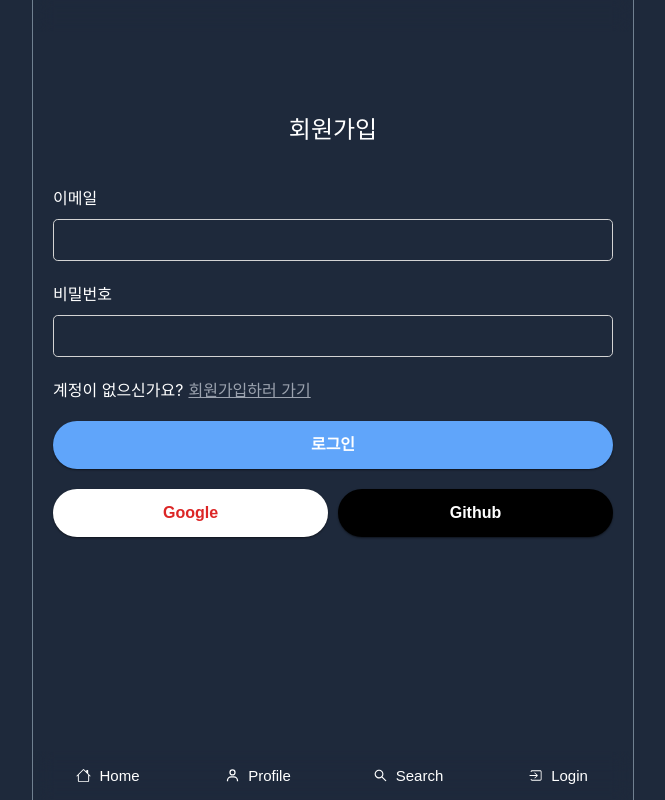
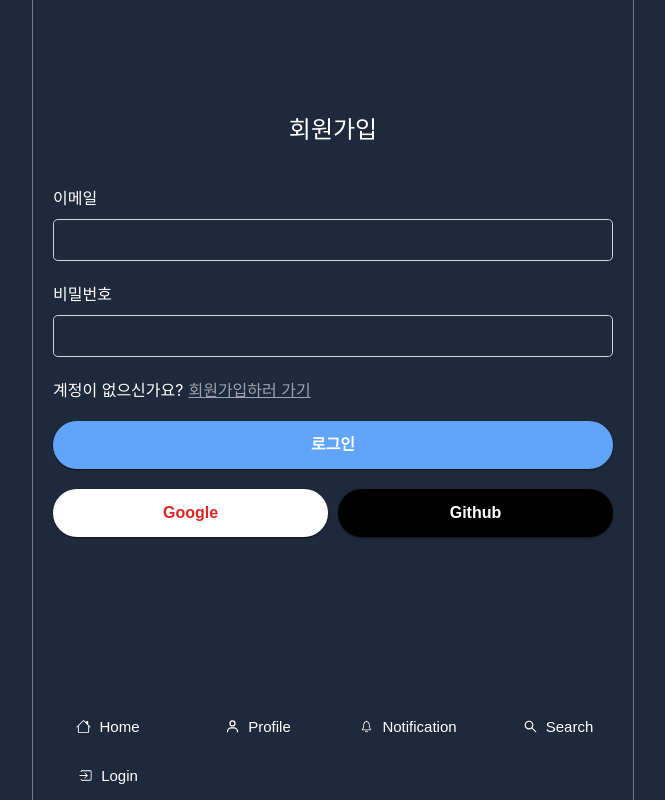
Before and after one commit to SeungGukYoo/ISNS, a React (Create React App) app: page /signin in a window 1280 px wide. Shown: the whole page, without its empty margins (307-972 px from the left). Built offline with nearby package versions, Linux system fonts and the light colour scheme; no server answers.

Commit message:
feat: 알림 버튼 구현

```diff
--- a/src/components/Navigation.tsx
+++ b/src/components/Navigation.tsx
@@ -2,7 +2,7 @@ import { useAuthContext } from 'hooks/useContextUtil';
 import { AiOutlineSearch } from 'react-icons/ai';
 import { BiUser } from 'react-icons/bi';
 import { BsHouse } from 'react-icons/bs';
-import { IoIosLogIn, IoIosLogOut } from 'react-icons/io';
+import { IoIosLogIn, IoIosLogOut, IoIosNotificationsOutline } from 'react-icons/io';
 import { useNavigate } from 'react-router-dom';
 import { toast } from 'react-toastify';
 
@@ -31,6 +31,9 @@ export default function Navigation() {
         <button type="button" onClick={() => navigate('/profile')}>
           <BiUser className="navigation__icon" /> Profile
         </button>
+        <button type="button" onClick={() => navigate('/notifications')}>
+          <IoIosNotificationsOutline className="navigation__icon" /> Notification
+        </button>
         <button type="button" onClick={() => navigate('/search')}>
           <AiOutlineSearch className="navigation__icon" /> Search
         </button>
```
